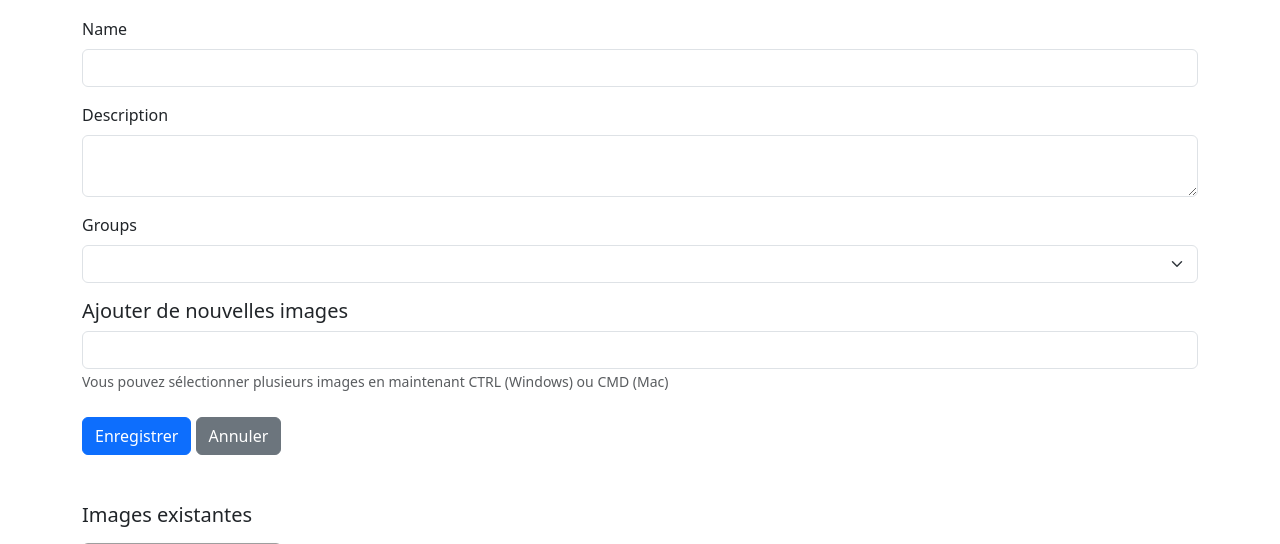
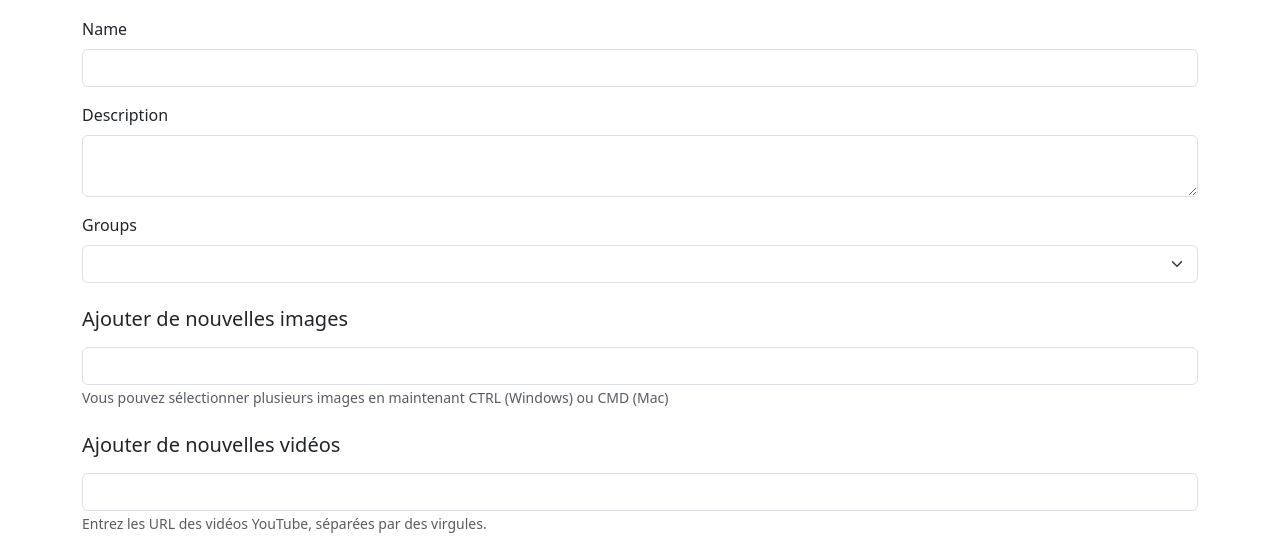
Before and after one commit to Mike031289/snowtricks, a Symfony app: template templates/trick/edit.html.twig in a window 1280 px wide. Shown: the part 788-1332 px from the top of the page. Run offline with Twig, Linux system fonts and the light colour scheme; the template is opened without the code that fills it, so the values that code supplies are empty; form fields are guessed from the names that the template uses; style sheets or scripts are compiled from the project's sources; some libraries are stand-ins or nearby versions; grey boxes are pictures that could not be loaded.

Commit message:
feat(video-management): add video input in TrickType and update Trick edite template for video input

```diff
--- a/templates/trick/edit.html.twig
+++ b/templates/trick/edit.html.twig
@@ -53,7 +53,7 @@
             ) }}
         </div>
         {# ===================== ADD NEW IMAGES ===================== #}
-        <h5>
+        <h5 class="mt-4 mb-3">
             Ajouter de nouvelles images
         </h5>
         <div id="images-collection">
@@ -61,6 +61,17 @@
             ) }}
             <small class="text-muted">
                 Vous pouvez sélectionner plusieurs images en maintenant CTRL (Windows) ou CMD (Mac)
+            </small>
+        </div>
+        {# ===================== ADD NEW VIDEOS ===================== #}
+        <h5 class="mt-4 mb-3">
+            Ajouter de nouvelles vidéos
+        </h5>
+        <div id="videos-collection">
+            {{ form_widget(form.videos, {'attr': {'class': 'form-control' }}
+            ) }}
+            <small class="text-muted">
+                Entrez les URL des vidéos YouTube, séparées par des virgules.
             </small>
         </div>
         {# ===================== ACTIONS ===================== #}
```
Also changed, not shown: src/Form/TrickType.php (+12 -0 lines).
